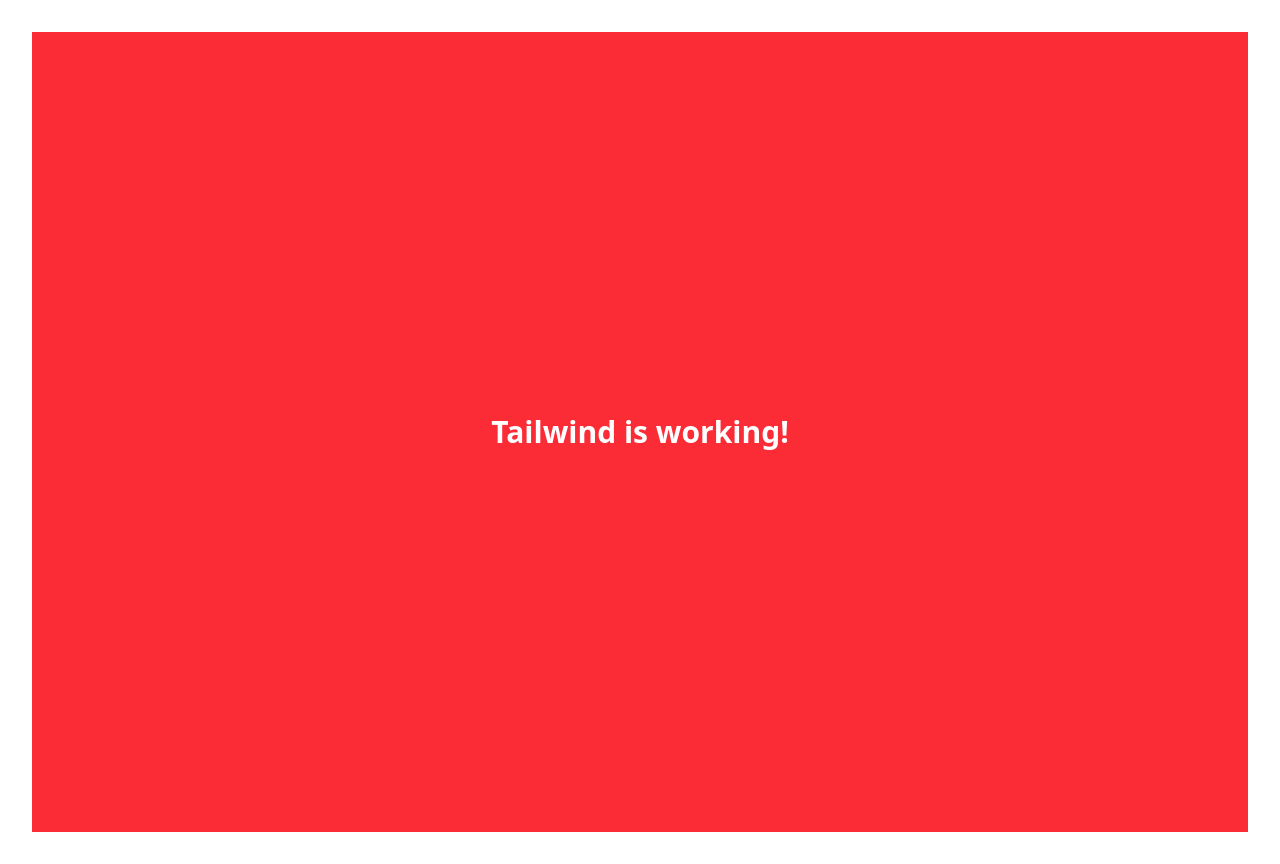
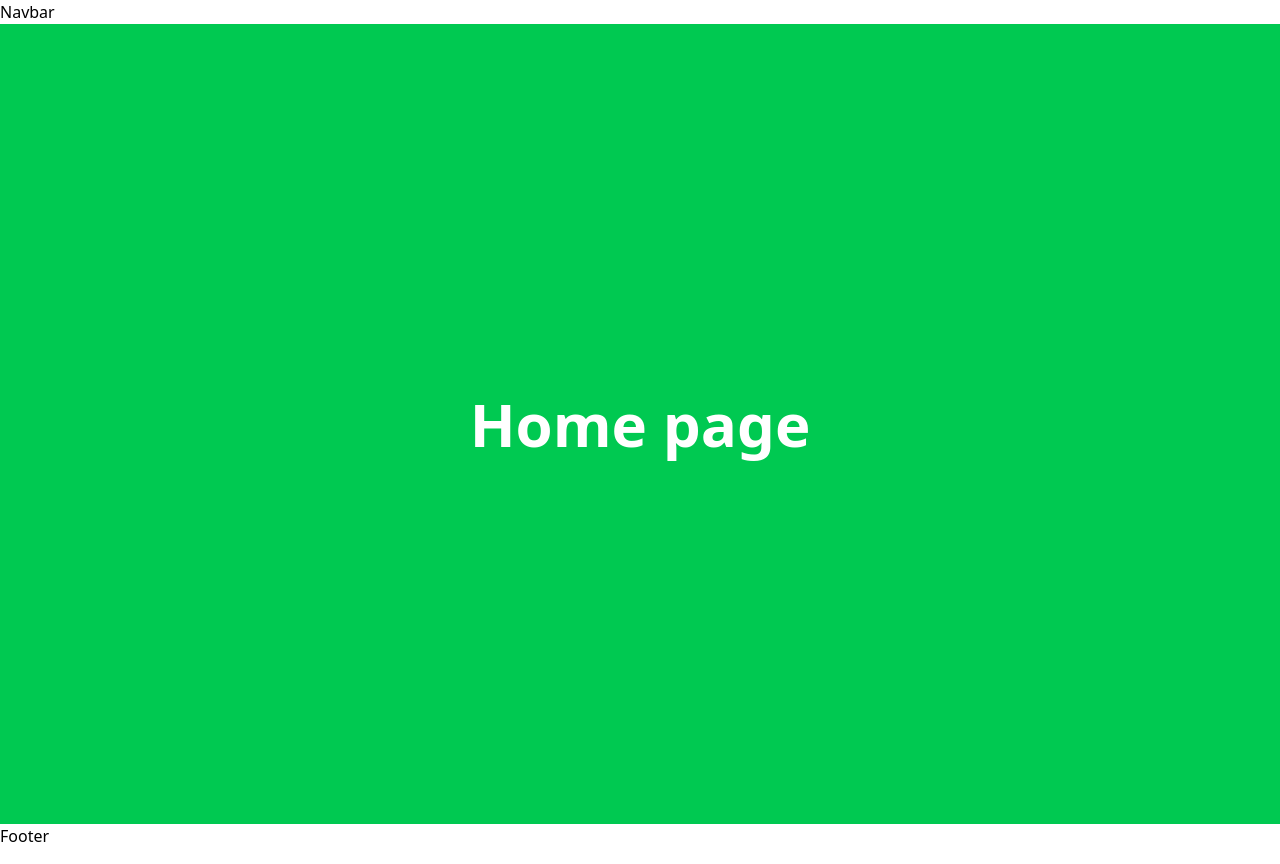
Before and after one commit to rashijain201/PersonalPortfolio_CodeCollab, a React (Vite) app: page / in a window 1280 px wide. Built offline with nearby package versions, Linux system fonts and the light colour scheme.

Commit message:
Added Tanstack Routing

```diff
--- a/package.json
+++ b/package.json
@@ -4,12 +4,14 @@
 	"version": "0.0.0",
 	"type": "module",
 	"scripts": {
+		"start": "vite",
 		"dev": "vite",
 		"build": "vite build",
 		"lint": "eslint .",
 		"preview": "vite preview"
 	},
 	"dependencies": {
+		"@tanstack/react-router": "^1.121.34",
 		"react": "^19.1.0",
 		"react-dom": "^19.1.0"
 	},
@@ -25,6 +27,7 @@
 		"eslint-plugin-react-refresh": "^0.4.19",
 		"globals": "^16.0.0",
 		"postcss": "^8.5.6",
+		"react-router-dom": "^7.6.2",
 		"tailwindcss": "^4.1.10",
 		"vite": "^6.3.5"
 	}
--- a/src/App.jsx
+++ b/src/App.jsx
@@ -1,13 +1,8 @@
-import './App.css'
+import { RouterProvider } from "@tanstack/react-router";
+import { router } from "./Router";
 
 function App() {
-  return (
-    <div className="min-h-screen bg-red-500 flex items-center justify-center">
-      <p className="text-white text-3xl font-bold">
-        Tailwind is working!
-      </p>
-    </div>
-  );
+	return <RouterProvider router={router} />;
 }
 
 export default App;
--- /dev/null
+++ b/src/Router.jsx
@@ -0,0 +1,49 @@
+import {
+	createRootRoute,
+	createRoute,
+	createRouter,
+} from "@tanstack/react-router";
+import Home from "./pages/home";
+import About from "./pages/about";
+import Contact from "./pages/contact";
+import Projects from "./pages/projects";
+import NotFound from "./pages/not-found";
+import RootLayout from "./rootlayout";
+
+const rootRoute = createRootRoute({
+	component: RootLayout,
+	notFoundComponent: NotFound,
+});
+
+const indexRoute = createRoute({
+	path: "/",
+	getParentRoute: () => rootRoute,
+	component: Home,
+});
+
+const aboutRoute = createRoute({
+	path: "/about-me",
+	getParentRoute: () => rootRoute,
+	component: About,
+});
+
+const contactRoute = createRoute({
+	path: "/contact-me",
+	getParentRoute: () => rootRoute,
+	component: Contact,
+});
+
+const projectsRoute = createRoute({
+	path: "/projects",
+	getParentRoute: () => rootRoute,
+	component: Projects,
+});
+
+const routeTree = rootRoute.addChildren([
+	indexRoute,
+	aboutRoute,
+	contactRoute,
+	projectsRoute,
+]);
+
+export const router = createRouter({ routeTree });
--- /dev/null
+++ b/src/pages/about.jsx
@@ -0,0 +1,8 @@
+function About() {
+	return (
+		<div className="min-h-screen bg-green-500 flex items-center justify-center">
+			<p className="text-white text-6xl font-bold">About me page</p>
+		</div>
+	);
+}
+export default About;
--- /dev/null
+++ b/src/pages/contact.jsx
@@ -0,0 +1,8 @@
+function Contact() {
+	return (
+		<div className="min-h-screen bg-green-500 flex items-center justify-center">
+			<p className="text-white text-6xl font-bold">Contact me page</p>
+		</div>
+	);
+}
+export default Contact;
--- /dev/null
+++ b/src/pages/footer.jsx
@@ -0,0 +1,5 @@
+function Footer() {
+	return <div style={{ width: "100%" }}>Footer</div>;
+}
+
+export default Footer;
--- /dev/null
+++ b/src/pages/home.jsx
@@ -0,0 +1,8 @@
+function Home() {
+	return (
+		<div className="min-h-screen bg-green-500 flex items-center justify-center">
+			<p className="text-white text-6xl font-bold">Home page</p>
+		</div>
+	);
+}
+export default Home;
--- /dev/null
+++ b/src/pages/navbar.jsx
@@ -0,0 +1,5 @@
+function Navbar() {
+	return <div style={{ width: "100%" }}>Navbar</div>;
+}
+
+export default Navbar;
--- /dev/null
+++ b/src/pages/not-found.jsx
@@ -0,0 +1,11 @@
+import { useEffect } from "react";
+import { useRouter } from "@tanstack/react-router";
+
+function NotFound() {
+	const router = useRouter();
+	useEffect(() => {
+		router.navigate({ to: "/" });
+	}, []);
+	return null;
+}
+export default NotFound;
--- /dev/null
+++ b/src/pages/projects.jsx
@@ -0,0 +1,8 @@
+function Projects() {
+	return (
+		<div className="min-h-screen bg-green-500 flex items-center justify-center">
+			<p className="text-white text-6xl font-bold">My Projects page</p>
+		</div>
+	);
+}
+export default Projects;
--- /dev/null
+++ b/src/rootlayout.jsx
@@ -0,0 +1,15 @@
+import { Outlet } from "@tanstack/react-router";
+import Navbar from "./pages/navbar";
+import Footer from "./pages/footer";
+
+function RootLayout() {
+	return (
+		<div>
+			<Navbar />
+			<Outlet />
+			<Footer />
+		</div>
+	);
+}
+
+export default RootLayout;
```
Also changed, not shown: 1 other file (tests, documents, lock files or other folders). Lines whose indentation alone changed are shown as unchanged.
